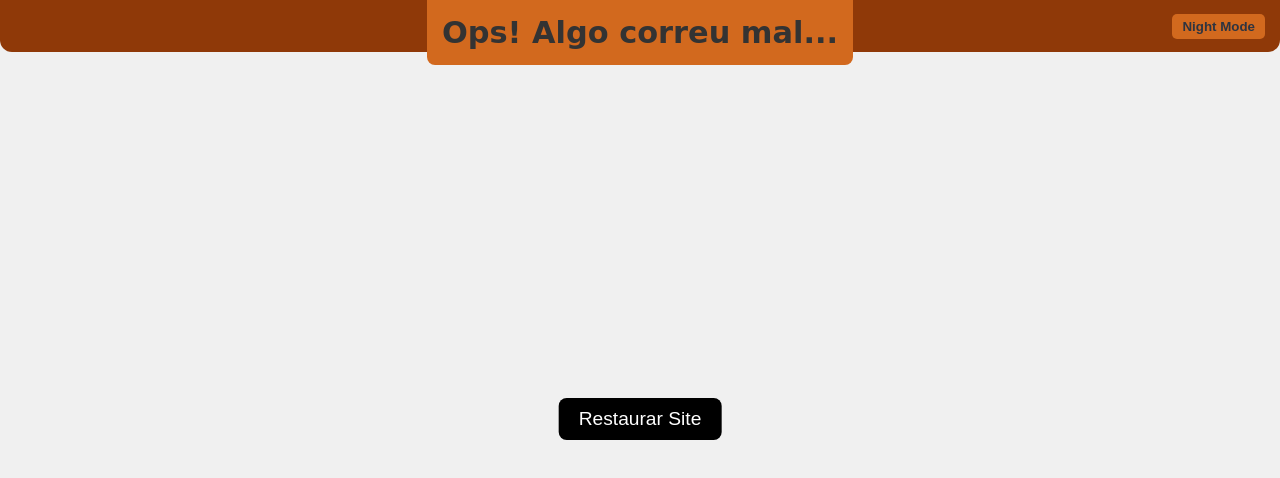
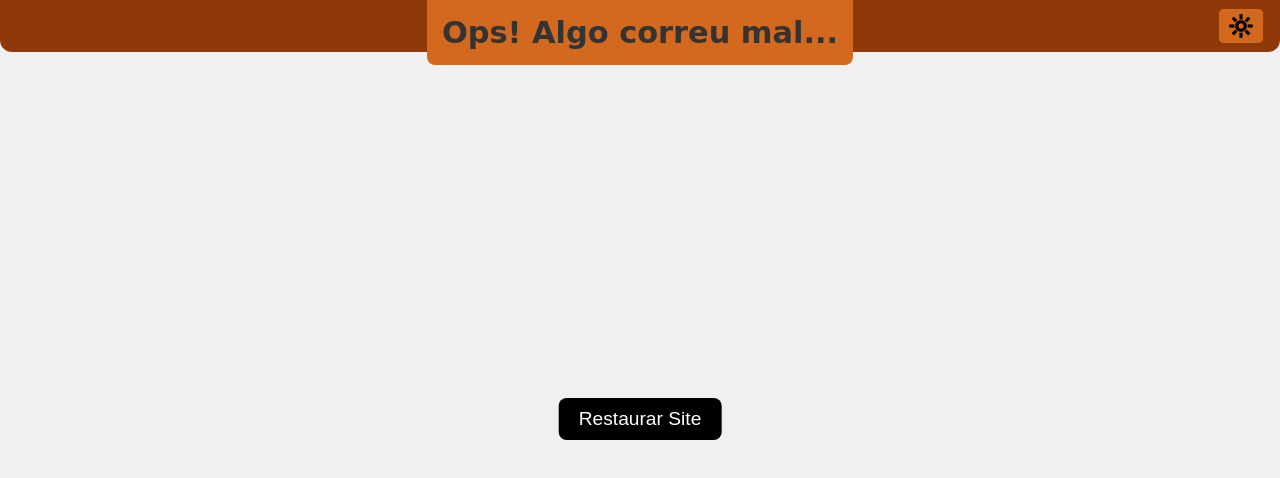
Before and after one commit to andre-marques-a22207598/andre-marques.github.io, a plain HTML site: page lab4/restaurar.html in a window 1280 px wide. Drawn offline with nearby package versions, Linux system fonts and the light colour scheme.

Commit message:
pagina de restaurar, simbolo dark mode

```diff
--- a/lab4/restaurar.html
+++ b/lab4/restaurar.html
@@ -4,6 +4,7 @@
 <head>
     <meta charset="UTF-8">
     <title>Explodiu</title>
+    <link rel="stylesheet" href="https://fonts.googleapis.com/css2?family=Material+Symbols+Outlined"/>
     <link rel="stylesheet" href="css/style.css">
 </head>
 
@@ -11,7 +12,9 @@
     <header>
         <h1 class="titulo">Ops! Algo correu mal...</h1>
         <h1 class="barra"></h1>
-        <button onclick="alteraCorFundo()" class="mode">Night Mode</button>
+        <!--<button onclick="alteraCorFundo()" class="mode">Night Mode</button>-->
+        <span onclick="alteraCorFundo()" class="material-symbols-outlined lua">dark_mode</span>
+        <span onclick="alteraCorFundo()" class="material-symbols-outlined sol">sunny</span>
     </header>
     <main>
 
```
